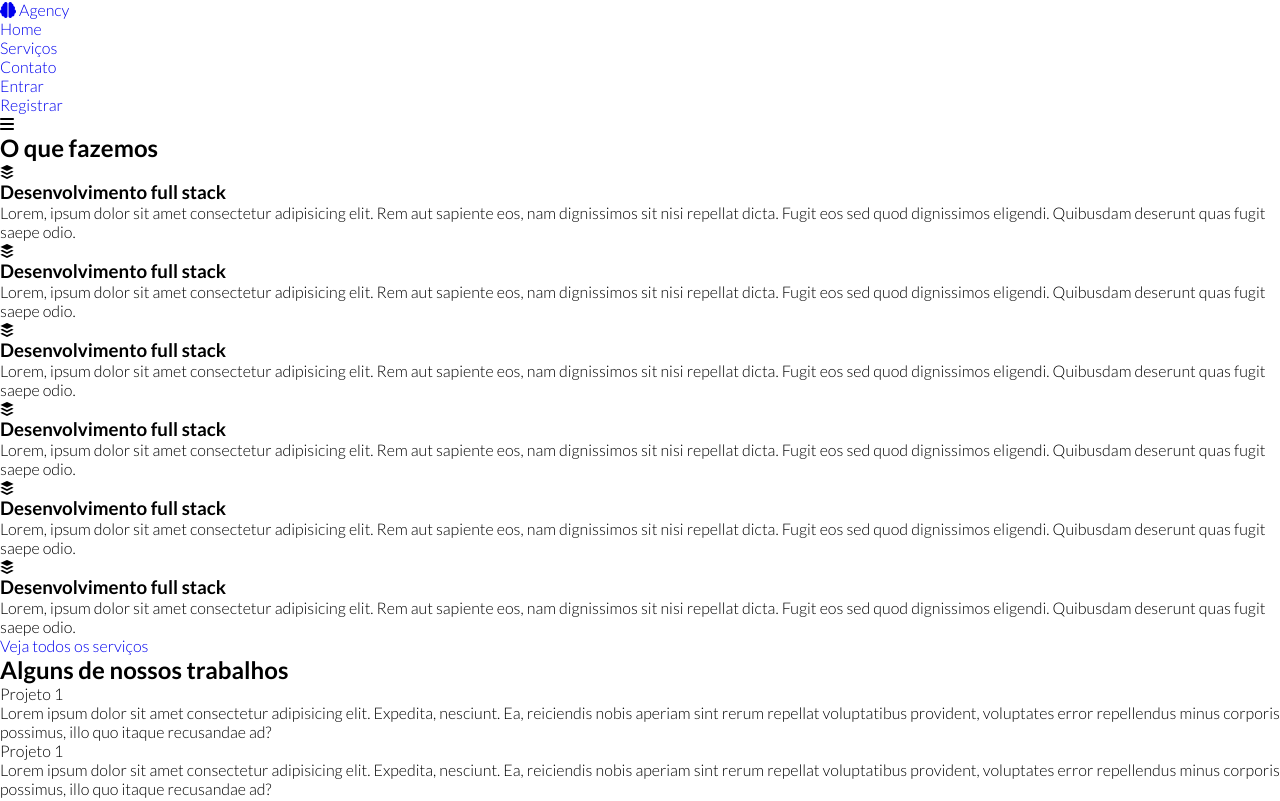
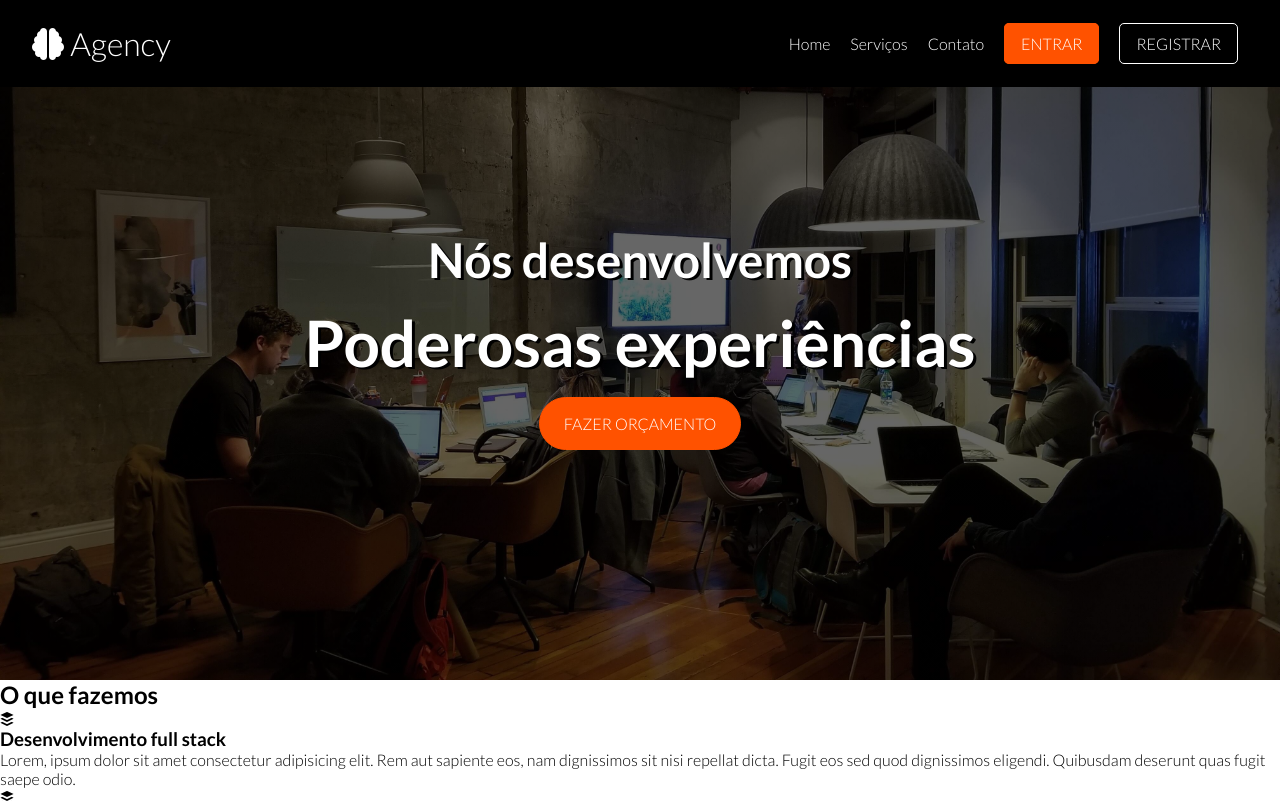
Before and after one commit to oldrado-jr/agency, a plain HTML site: page index.html in a window 1280 px wide. Shown: the top 801 px of the page. Drawn offline with Linux system fonts and the light colour scheme.

Commit message:
feat: add style on header and menu

```diff
--- a/index.html
+++ b/index.html
@@ -43,6 +43,13 @@
           </ul>
         </nav>
         <i class="fas fa-bars"></i>
+      </div>
+      <div class="title-container">
+        <h2>Nós desenvolvemos</h2>
+        <h1>Poderosas experiências</h1>
+        <a href="#" class="btn btn-primary btn-rounded">
+          Fazer Orçamento
+        </a>
       </div>
     </header>
     <main class="services-container">
--- /dev/null
+++ b/sass/_utilities.sass
@@ -0,0 +1,32 @@
+%main-hover
+  transition: 0.3s
+
+  &:hover
+    color: $primary-color
+
+%title-text-shadow
+  text-shadow: 3px 2px $black
+
+.btn
+  padding: 0.6rem 1rem
+  border: 1px solid $light-color
+  text-transform: uppercase
+  border-radius: 5px
+  transition: 0.3s
+  color: $light-color
+
+  &:hover
+    border-color: $primary-color
+    color: $primary-color
+
+  &-primary
+    background: $primary-color
+    border-color: $primary-color
+
+    &:hover
+      background: transparent
+
+  &-rounded
+    margin-top: 1rem
+    border-radius: 2rem
+    padding: 1rem 1.5rem
--- a/sass/styles.sass
+++ b/sass/styles.sass
@@ -1,8 +1,63 @@
 @import 'variables'
 @import 'reset'
+@import 'utilities'
 
 body
   height: 100vh
 
 body *
   font-family: 'Lato', sans-serif
+
+#main-banner
+  height: 85vh
+  background: linear-gradient(rgba(0, 0, 0, 0.6), rgba(0, 0, 0, 0.6)), url('../img/office.jpg') no-repeat center/cover
+
+  .nav-container
+    display: flex
+    justify-content: space-between
+    position: fixed
+    top: 0
+    left: 0
+    width: 100%
+    padding: 1.5rem 2rem
+    background: $black
+    z-index: 1
+
+    .brand
+      color: $light-color
+      font-size: 2rem
+      @extend %main-hover
+
+    &-navbar
+      display: flex
+      align-items: center
+      height: 100%
+
+      li
+        margin: 5px 10px
+
+        a
+          color: $light-color
+          @extend %main-hover
+
+    .fas.fa-bars
+      font-size: 2rem
+      color: #ffffff
+      display: none
+
+.title-container
+  color: $light-color
+  display: flex
+  flex-direction: column
+  align-items: center
+  justify-content: center
+  height: 100%
+
+  h2
+    font-size: 3rem
+    @extend %title-text-shadow
+
+  h1
+    font-size: 4rem
+    margin-top: 1rem
+    @extend %title-text-shadow
```
Also changed, not shown: css/styles.css, 1 other file.
